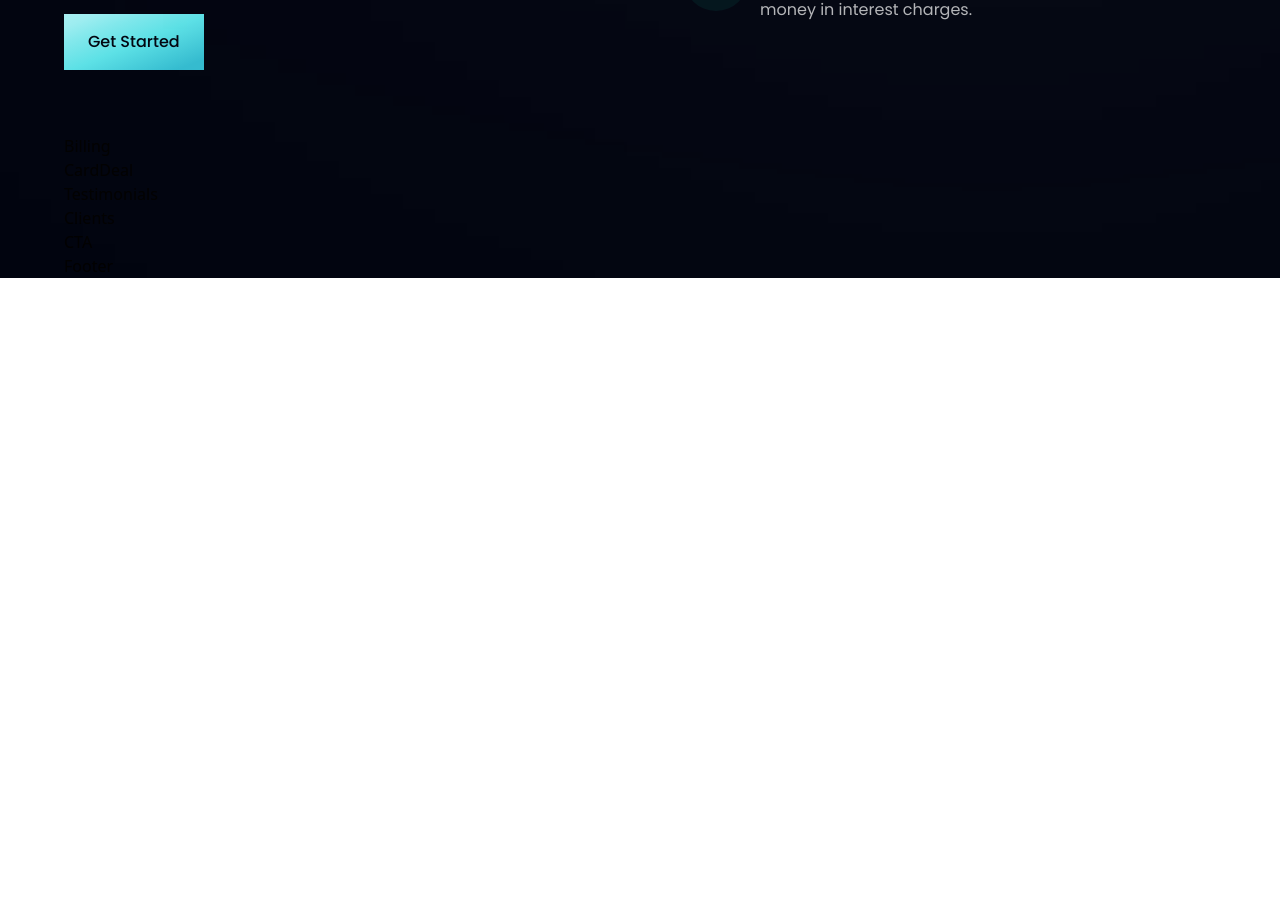
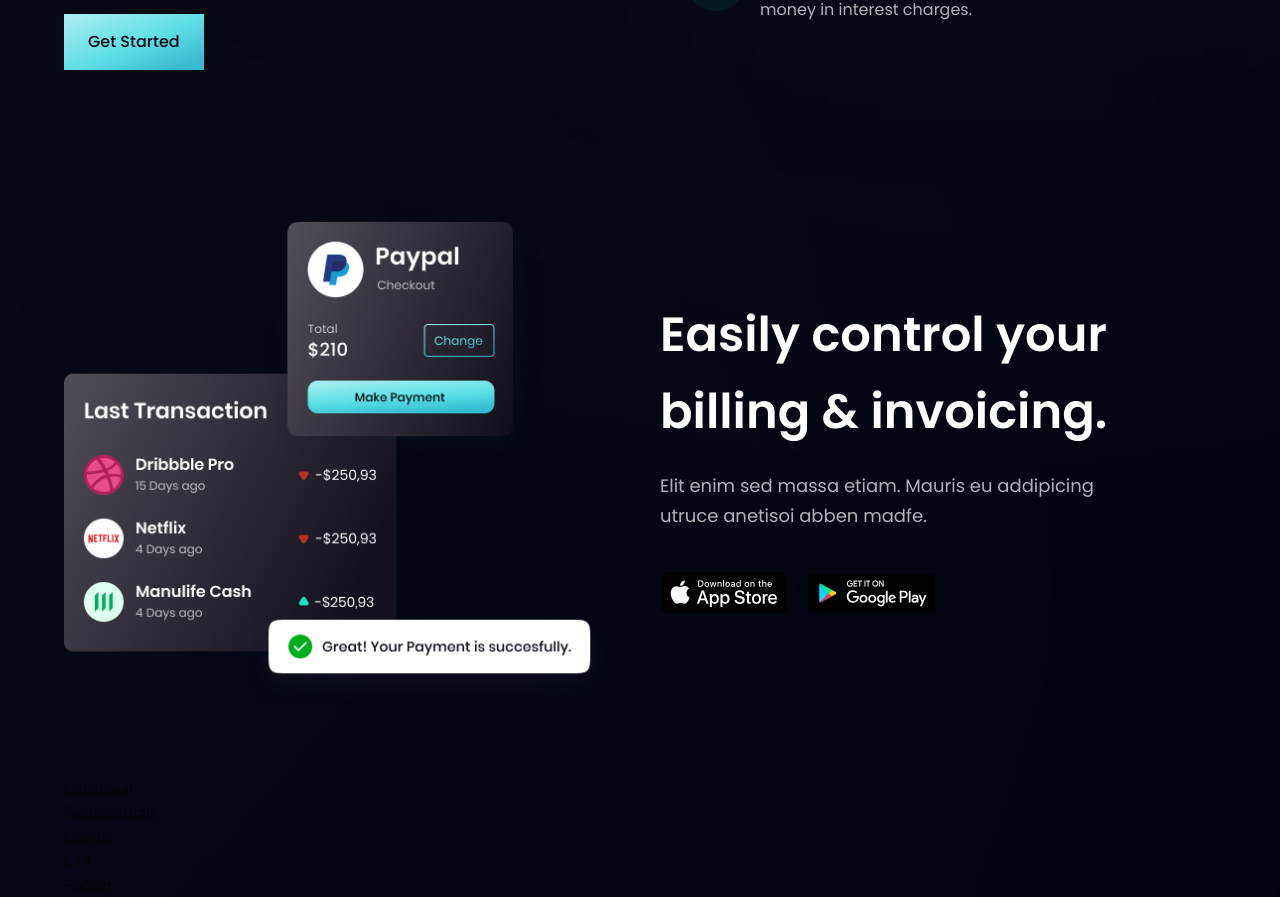
Before and after one commit to antoniokamiri/ReactjsBankWebsite, a React (Vite) app: page / in a window 1280 px wide. Shown: the part 1409-2306 px from the top of the page. Before the commit the page ends 1687 px from the top, so only its background shows below. Built offline with nearby package versions, Linux system fonts and the light colour scheme.

Commit message:
Billing Component

```diff
--- a/src/components/Billing.jsx
+++ b/src/components/Billing.jsx
@@ -1,8 +1,27 @@
-import React from 'react'
+import {apple, bill, google} from '../assets';
+import styles, {layout} from '../style';
 
 function Billing() {
   return (
-    <div>Billing</div>
+    <section id='product' className={layout.sectionReverse}>
+      <div className={layout.sectionImgReverse}>
+        <img src={bill} alt="billing" className='w-[100%] h-[100%] relative z-[5]'/>
+        <div className='absolute z-[3] -left-1/2 top-0 w-[50%] h-[50%] rounded-full white__gradient'/>
+        <div className='absolute z-[0] -left-1/2 bottom-0 w-[50%] h-[50%] rounded-full pink__gradient'/>
+      </div>
+      <div className={layout.sectionInfo}>
+        <h2 className={styles.heading2}>
+            Easily control your <br className='sm:block hidden' /> billing & invoicing.
+        </h2>
+        <p className={`${styles.paragraph} max-w-[470px] mt-5`}>
+          Elit enim sed massa etiam. Mauris eu addipicing utruce anetisoi abben madfe.
+        </p>
+        <div className='flex flex-row flex-wrap sm:mt-10 mt-6'>
+          <img src={apple} alt="apple_store" className='w-[128px] h-[42px] object-contain mr-5 cursor-pointer' />
+          <img src={google} alt="google_store" className='w-[128px] h-[42px] object-contain  cursor-pointer' />
+        </div>
+      </div>
+    </section>
   )
 }
 
```
